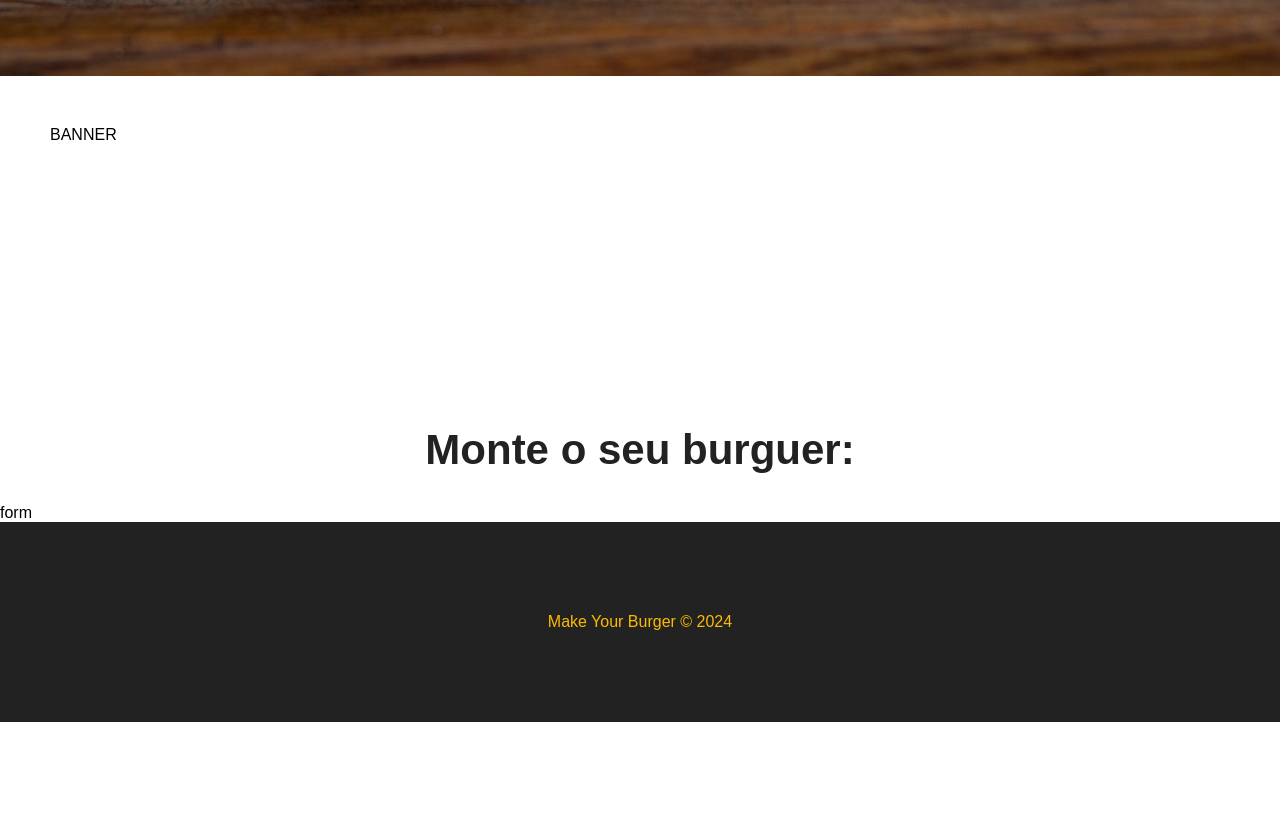
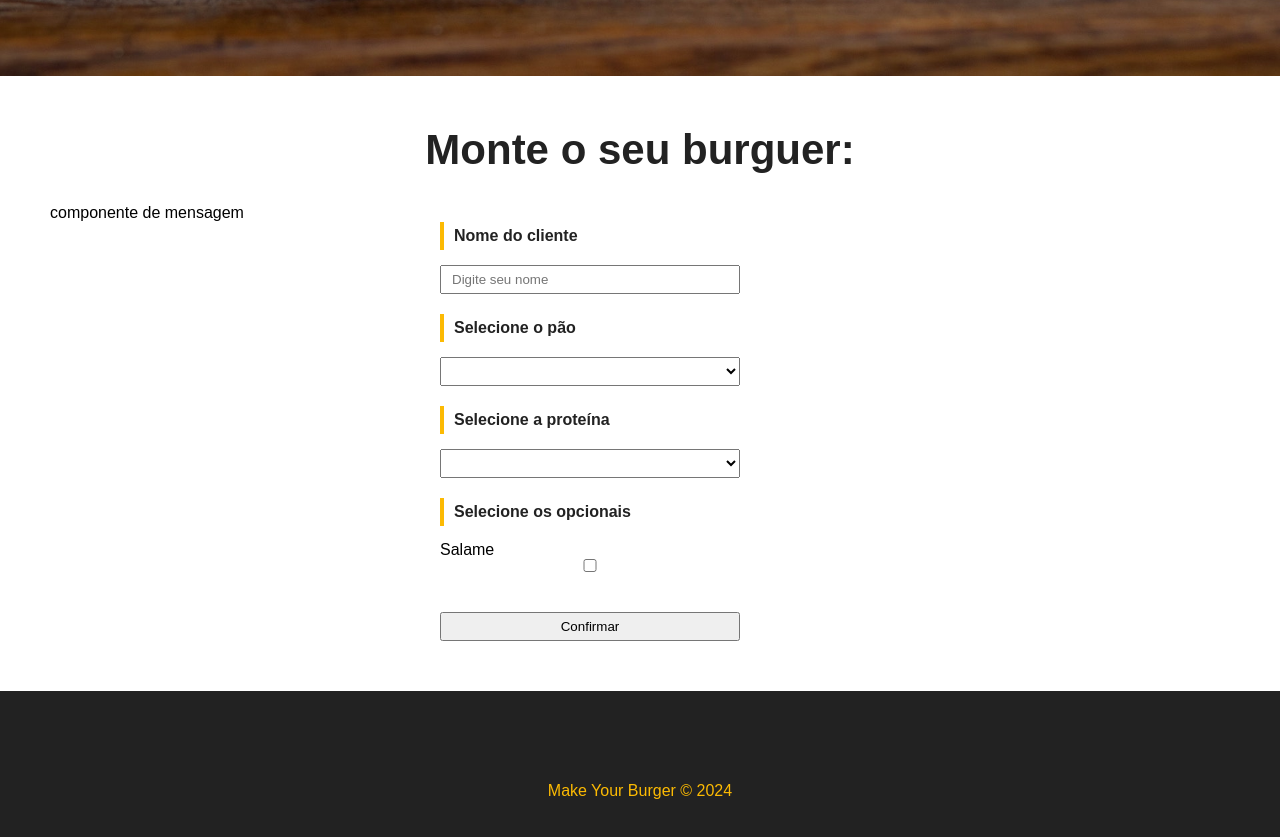
Before and after one commit to GomesMarcos/hora_de_codar_MOB, a Vue app: page / in a window 1280 px wide. Shown: the part 543-1380 px from the top of the page. Before the commit the page ends 1265 px from the top, so only its background shows below. Built offline with nearby package versions, Linux system fonts and the light colour scheme.

Commit message:
wip: burger form

```diff
--- a/src/components/Banner.vue
+++ b/src/components/Banner.vue
@@ -1,9 +1,6 @@
 <template>
   <div id="main-banner">
     <h2>Make Your Burger</h2>
-  </div>
-  <div class="main-container">
-    <p>BANNER</p>
   </div>
 </template>
 
@@ -18,6 +15,7 @@ export default {
   background-image: url("/public/img/burger.jpg");
   background-position: 0 -250px;
   background-size: cover;
+  background-repeat: no-repeat;
   width: 100%;
   aspect-ratio: 19/8;
   display: flex;
--- /dev/null
+++ b/src/components/BurgerForm.vue
@@ -0,0 +1,83 @@
+<template>
+  <div>
+    <p>componente de mensagem</p>
+    <form action="" id="burger-form">
+      <div class="input-container">
+        <label for="name">Nome do cliente</label>
+        <input
+          type="text"
+          id="name"
+          name="name"
+          v-model="name"
+          placeholder="Digite seu nome"
+        />
+      </div>
+      <div class="input-container">
+        <label for="bread">Selecione o pão</label>
+        <select name="bread" id="bread" v-model="bread">
+          <option value="0">Integral</option>
+        </select>
+      </div>
+      <div class="input-container">
+        <label for="protein">Selecione a proteína</label>
+        <select name="protein" id="protein" v-model="protein">
+          <option value="0">Patinho</option>
+        </select>
+      </div>
+      <div class="input-container">
+        <label>Selecione os opcionais</label>
+        <div class="checkbox-container">
+          <span for="salame">Salame</span>
+          <input type="checkbox" name="salame" id="salame" />
+        </div>
+      </div>
+      <div class="input-container">
+        <input type="submit" class="submit-btn" value="Confirmar" />
+      </div>
+    </form>
+  </div>
+</template>
+
+<script>
+export default {};
+</script>
+
+<style>
+#burger-form {
+  max-width: 400px;
+  margin: 0 auto;
+}
+
+.input-container {
+  display: flex;
+  flex-direction: column;
+  margin-bottom: 20px;
+}
+
+label {
+  font-weight: bold;
+  margin-bottom: 15px;
+  color: #222;
+  padding: 5px 10px;
+  border-left: 4px solid #fcba03;
+}
+
+input,
+select {
+  padding: 5px 10px;
+  width: 300px;
+}
+
+#optionals {
+  flex-direction: row;
+  flex-wrap: wrap;
+}
+
+.checkbox-container {
+  display: flex;
+  flex-direction: column;
+  align-items: flex-start;
+  width: 50%;
+  margin-bottom: 20px;
+}
+</style>
--- a/src/views/HomeView.vue
+++ b/src/views/HomeView.vue
@@ -1,15 +1,19 @@
 <template>
   <Banner />
-  <div class="home">
+  <div class="main-container">
     <h1>Monte o seu burguer:</h1>
-    <p>form</p>
+    <BurgerForm />
   </div>
 </template>
 
 <script>
 import Banner from "@/components/Banner.vue";
+import BurgerForm from "@/components/BurgerForm.vue";
 
 export default {
-  components: { Banner },
+  components: {
+    Banner,
+    BurgerForm,
+  },
 };
 </script>
```
